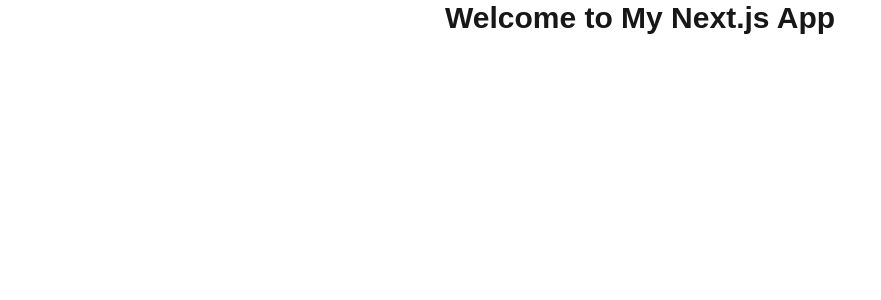
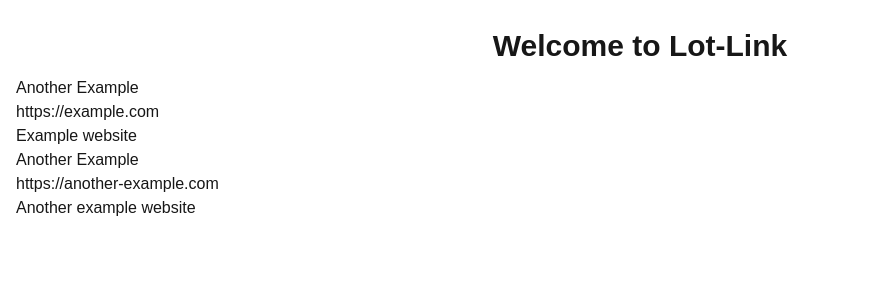
Before and after one commit to mizunofukusayou/Lot-Link, a Next.js app: page / in a window 1280 px wide. Shown: the top 300 px of the page, without its empty margins (0-881 px from the left). Built offline with nearby package versions, Linux system fonts and the light colour scheme.

Commit message:
feat: Display registered cards as a list

```diff
--- /dev/null
+++ b/src/app/components/card.tsx
@@ -0,0 +1,20 @@
+import { UUID } from "crypto"
+import { Url } from "next/dist/shared/lib/router/router";
+
+export type card = {
+    id: UUID;
+    url: Url;
+    title: string;
+    notes: string;
+    tags?: string[];
+}
+
+export default function Card(props: { card: card }) {
+    return (
+        <>
+            <p>{props.card.title}</p>
+            <p>{typeof props.card.url === 'string' ? props.card.url : props.card.url.pathname}</p>
+            <p>{props.card.notes}</p>
+        </>
+    );
+}
--- /dev/null
+++ b/src/app/components/listCards.tsx
@@ -0,0 +1,29 @@
+import Card, {card} from "@/app/components/card";
+export default function ListCards(props: {cards: card[], tags: string[] | undefined }) {
+    const sortedCards = sortCards(props.cards, props.tags);
+    return (
+        <ul>
+            {sortedCards.map(card =>
+                <li key={card.id}>
+                    <Card card={card} />
+                </li>
+            )}
+        </ul>
+    );
+}
+
+function sortCards(cards: card[], tags?: string[]) : card[] {
+    if (!tags || tags.length === 0) {
+        return cards;
+    } else {
+        return cards.filter(card => {
+            if (!card.tags) return false;
+            for (const tag of tags) {
+                if (card.tags.includes(tag)) {
+                    return true;
+                }
+            }
+            return false;
+        });
+    }
+}
--- a/src/app/page.tsx
+++ b/src/app/page.tsx
@@ -1,7 +1,30 @@
+import ListCards from "./components/listCards";
+
 export default function Home() {
   return (
-    <div>
-      <h1 className="text-center text-3xl font-bold">Welcome to My Next.js App</h1>
+    <div className="min-h-screen p-4">
+      <h1 className="text-center text-3xl font-bold p-3">Welcome to Lot-Link</h1>
+      <ListCards cards={cards} tags={tags} />
     </div>
   );
 }
+
+// Sample data for demonstration
+import { card } from "@/app/components/card";
+const tags: string[]= ["example", "website"];
+const cards: card[] = [
+  {
+    id: "18cb1bfa-fe35-a83e-4864-16709581bf00",
+    url: "https://example.com",
+    title: "Another Example",
+    notes: "Example website",
+    tags: ["example", "website"],
+  },
+  {
+    id: "28db2cfa-ge46-b94f-5975-2781a692cf11",
+    url: "https://another-example.com",
+    title: "Another Example",
+    notes: "Another example website",
+    tags: ["example"],
+  },
+];
```
